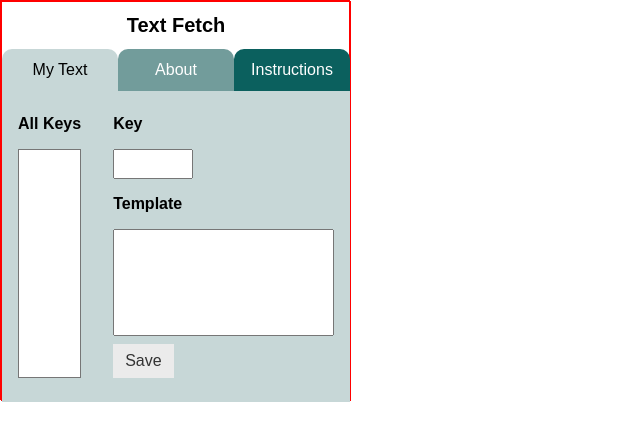
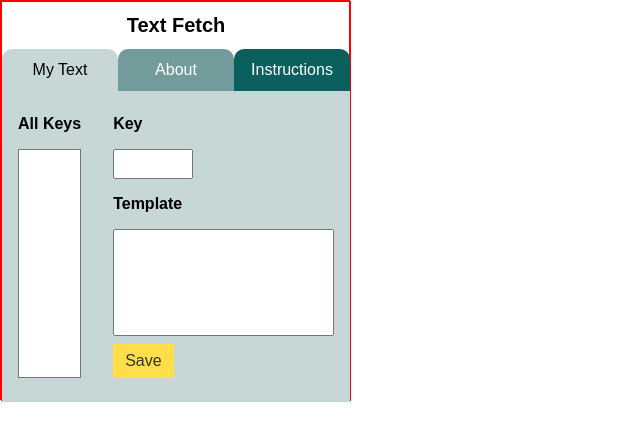
Before and after one commit to agviray/react-text-fetch, a React (Create React App) app: page / in a window 1280 px wide. Shown: the top 440 px of the page, without its empty margins (0-640 px from the left). Built offline with nearby package versions, Linux system fonts and the light colour scheme.

Commit message:
Render additional button options if saved key clicked

```diff
--- /dev/null
+++ b/src/components/ButtonOptions/ButtonOptions.js
@@ -0,0 +1,24 @@
+import React from 'react';
+import './buttonOptions.css';
+
+const ButtonOptions = ({ buttons, activePair }) => {
+  const handleClick = (arg, callback) => {
+    callback(arg);
+  };
+
+  return (
+    <div className="buttonOptions">
+      {buttons.map(({ type, name, buttonAction }) => (
+        <span
+          key={type}
+          className={`${type}`}
+          onClick={() => handleClick(activePair, buttonAction)}
+        >
+          {name}
+        </span>
+      ))}
+    </div>
+  );
+};
+
+export default ButtonOptions;
--- /dev/null
+++ b/src/components/ButtonOptions/buttonOptions.css
@@ -0,0 +1,41 @@
+.buttonOptions {
+  padding-top: 0.5rem;
+  display: flex;
+  align-items: center;
+  gap: 10px;
+}
+.buttonOptions span {
+  padding: 0.5rem 0.75rem;
+  text-align: center;
+  color: #333333;
+}
+.buttonOptions span:hover {
+  cursor: pointer;
+}
+.buttonOptions span.save {
+  background-color: rgb(255, 222, 74);
+}
+.buttonOptions span.save:hover {
+  background-color: rgb(220, 191, 64);
+}
+.buttonOptions span.edit {
+  color: #fefefe;
+  background-color: rgb(75, 119, 251);
+}
+.buttonOptions span.edit:hover {
+  background-color: rgb(51, 85, 188);
+}
+.buttonOptions span.delete {
+  color: #fefefe;
+  background-color: rgb(244, 49, 49);
+}
+.buttonOptions span.delete:hover {
+  background-color: rgb(183, 54, 54);
+}
+.buttonOptions span.cancel {
+  background-color: rgb(235, 235, 235);
+}
+.buttonOptions span.cancel:hover {
+  color: #fefefe;
+  background-color: rgb(173, 173, 173);
+}/*# sourceMappingURL=buttonOptions.css.map */
--- /dev/null
+++ b/src/components/ButtonOptions/buttonOptions.scss
@@ -0,0 +1,49 @@
+@import '../../styles/variables/variables.scss';
+
+.buttonOptions {
+  padding-top: 0.5rem;
+  display: flex;
+  align-items: center;
+  gap: 10px;
+
+  span {
+    padding: $buttonXYPadding;
+    text-align: center;
+    color: #333333;
+
+    &:hover {
+      cursor: pointer;
+    }
+
+    &.save {
+      background-color: rgb(255, 222, 74);
+      &:hover {
+        background-color: rgb(220, 191, 64);
+      }
+    }
+
+    &.edit {
+      color: $lightFontColor;
+      background-color: rgb(75, 119, 251);
+      &:hover {
+        background-color: rgb(51, 85, 188);
+      }
+    }
+
+    &.delete {
+      color: $lightFontColor;
+      background-color: rgb(244, 49, 49);
+      &:hover {
+        background-color: rgb(183, 54, 54);
+      }
+    }
+
+    &.cancel {
+      background-color: rgb(235, 235, 235);
+      &:hover {
+        color: $lightFontColor;
+        background-color: rgb(173, 173, 173);
+      }
+    }
+  }
+}
--- a/src/components/MainView/MainView.js
+++ b/src/components/MainView/MainView.js
@@ -3,6 +3,7 @@ import { v4 as uuidv4 } from 'uuid';
 import KeyCollection from '../KeyCollection/KeyCollection';
 import KeyInput from '../KeyInput/KeyInput';
 import Template from '../Template/Template';
+import ButtonOptions from '../ButtonOptions/ButtonOptions';
 import Modal from '../Modal/Modal';
 import './mainView.css';
 
@@ -12,11 +13,19 @@ const initialActivePair = {
   keyText: '',
   templateText: '',
 };
+const initialButtons = [
+  {
+    type: 'save',
+    name: 'Save',
+  },
+];
+
 const MainView = () => {
   const [keyTemplatePairs, setKeyTemplatePairs] = useState([]);
   const [activePair, setActivePair] = useState(initialActivePair);
   const [selectedPair, setSelectedPair] = useState({});
   const [werePairsUpdated, setWerePairsUpdated] = useState(false);
+  const [buttons, setButtons] = useState(initialButtons);
   const [modalDetails, setModalDetails] = useState({});
 
   // - Initial load of stored key/template pairs.
@@ -51,17 +60,79 @@ const MainView = () => {
     }
   }, [keyTemplatePairs]);
 
+  // - If existing key was selected, set that key's pair as
+  //   the activePair.
+  // - This triggers an "editing mode", so different buttons
+  //   will appear.
   useEffect(() => {
     if (Object.keys(selectedPair).length === 0) {
-      return;
+      setButtons(initialButtons);
     } else {
+      setButtons([
+        {
+          type: 'edit',
+          name: 'Edit',
+        },
+        {
+          type: 'delete',
+          name: 'Delete',
+        },
+        {
+          type: 'cancel',
+          name: 'Cancel',
+        },
+      ]);
       setActivePair({ ...selectedPair });
     }
   }, [selectedPair]);
 
+  // - Renders different button options depending on whether
+  //   editing mode is entered or exited.
+  const renderButtonOptions = (details, pair) => {
+    let buttonDetails = [...details];
+    buttonDetails = buttonDetails.map((detail) => {
+      switch (detail.type) {
+        case 'save':
+          return { ...detail, buttonAction: saveNewActivePair };
+        case 'edit':
+          return { ...detail, buttonAction: () => enterEditMode() };
+        case 'delete':
+          return {
+            ...detail,
+            buttonAction: deleteSelectedPair,
+          };
+        case 'cancel':
+          return { ...detail, buttonAction: () => exitEditMode() };
+        default:
+          return null;
+      }
+    });
+    return <ButtonOptions buttons={buttonDetails} activePair={pair} />;
+  };
+
+  // - Enter editing mode.
+  // - Only applies when an existing/saved key is clicked.
+  const enterEditMode = () => {
+    console.log('enable editing');
+  };
+
+  // - Exit editing mode.
+  const exitEditMode = () => {
+    console.log('cancel editing');
+    setActivePair(initialActivePair);
+    setSelectedPair({});
+  };
+
+  // - Delete selected key/template pair.
+  const deleteSelectedPair = (pair) => {
+    console.log('The following pair will be deleted:');
+    console.log(pair);
+  };
+
   // - Updates keyTemplatePairs, resulting in updating stored data in localStorage.
   // - Validation done here as well.
   const saveNewActivePair = (pair) => {
+    console.log(pair);
     // - Check if activePair key and template values are valid.
     if (pair.keyText === '' || pair.templateText === '') {
       if (pair.keyText === '') {
@@ -189,11 +260,7 @@ const MainView = () => {
             onActiveTemplateChange={updateActivePairTemplate}
             templateText={activePair.templateText}
           />
-          <div>
-            <span onClick={() => saveNewActivePair({ ...activePair })}>
-              Save
-            </span>
-          </div>
+          {renderButtonOptions(buttons, activePair)}
         </div>
       </div>
     </>
--- a/src/components/MainView/mainView.css
+++ b/src/components/MainView/mainView.css
@@ -13,19 +13,4 @@
   flex: 1;
   display: flex;
   flex-direction: column;
-}
-.mainContainer > div:nth-of-type(2) > div:nth-of-type(3) {
-  padding-top: 0.5rem;
-}
-.mainContainer > div:nth-of-type(2) > div:nth-of-type(3) span {
-  display: inline-block;
-  padding: 0.5rem 0.75rem;
-  text-align: center;
-  color: #333333;
-  background-color: rgb(235, 235, 235);
-}
-.mainContainer > div:nth-of-type(2) > div:nth-of-type(3) span:hover {
-  cursor: pointer;
-  color: #fefefe;
-  background-color: rgb(173, 173, 173);
 }/*# sourceMappingURL=mainView.css.map */
--- a/src/components/MainView/mainView.scss
+++ b/src/components/MainView/mainView.scss
@@ -16,26 +16,6 @@
       flex: 1;
       display: flex;
       flex-direction: column;
-
-      & > div {
-        &:nth-of-type(3) {
-          padding-top: 0.5rem;
-
-          & span {
-            display: inline-block;
-            padding: $buttonXYPadding;
-            text-align: center;
-            color: #333333;
-            background-color: rgb(235, 235, 235);
-
-            &:hover {
-              cursor: pointer;
-              color: $lightFontColor;
-              background-color: rgb(173, 173, 173);
-            }
-          }
-        }
-      }
     }
   }
 }
```
Also changed, not shown: 2 other files (tests, documents, lock files or other folders).
